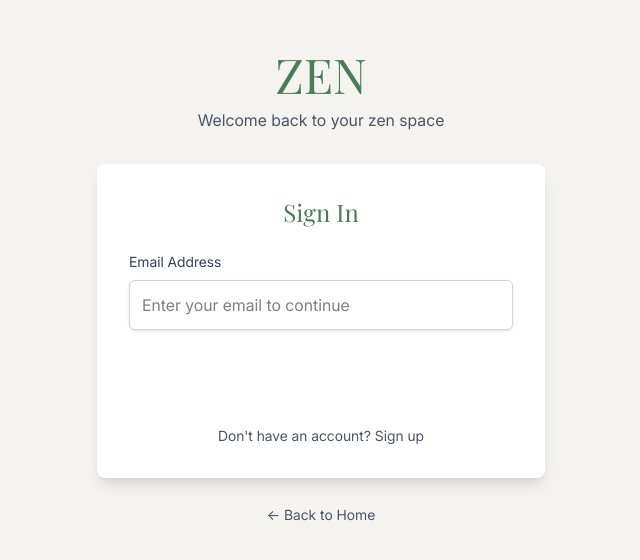
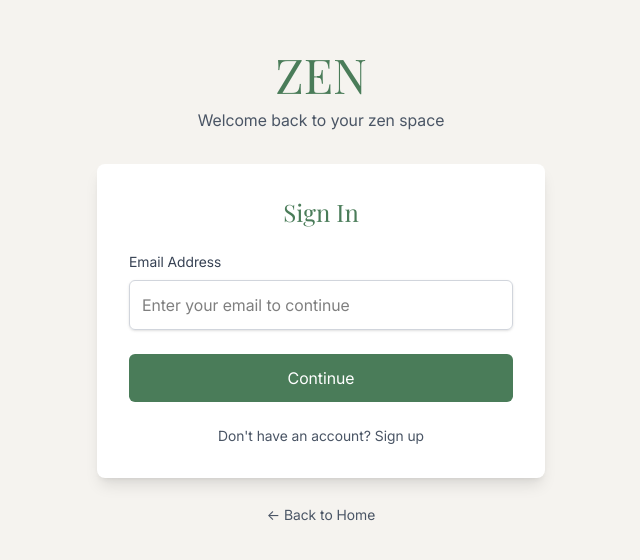
Before and after one commit to ic-meg/zen, a React (Vite) app: page /login in a window 1280 px wide. Shown: the part 112-672 px from the top of the page, without its empty margins (319-959 px from the left). Built offline with nearby package versions, Linux system fonts and the light colour scheme; what use-postal-ph would draw is missing.

Commit message:
Update index.css

```diff
--- a/src/index.css
+++ b/src/index.css
@@ -23,6 +23,10 @@
     color: #4A7C59;
 }
 
+.bg-matcha {
+    background-color: #4A7C59;
+}
+
 .cream {
     background-color: #F5F3EF;
 }
```
